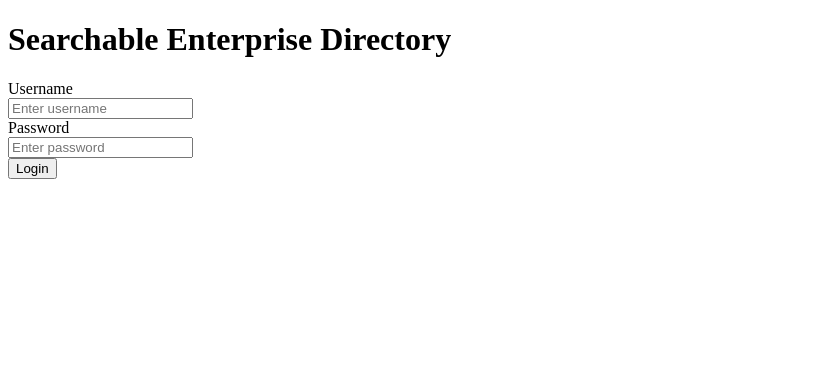
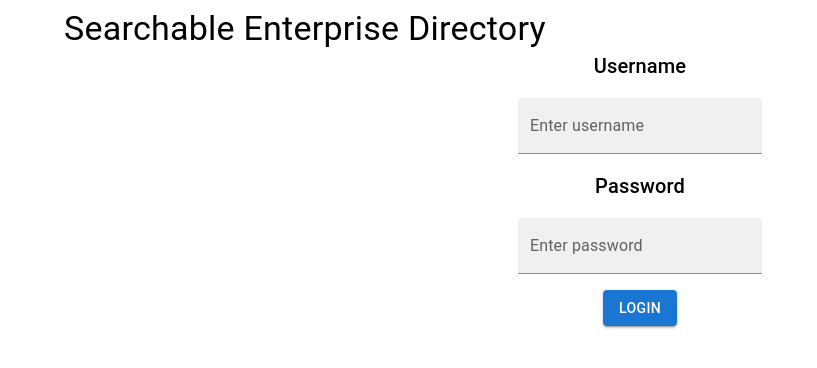
Before and after one commit to bmnw/EDP-capstone-project, a React (Vite) app in the folder react/: page / in a window 1280 px wide. Shown: the top 368 px of the page, without its empty margins (0-817 px from the left). Built offline with nearby package versions, Linux system fonts and the light colour scheme.

Commit message:
installs MUI, updates Login page styling

```diff
--- a/react/package.json
+++ b/react/package.json
@@ -10,6 +10,10 @@
     "preview": "vite preview"
   },
   "dependencies": {
+    "@emotion/react": "^11.11.3",
+    "@emotion/styled": "^11.11.0",
+    "@mui/material": "^5.15.9",
+    "@mui/system": "^5.15.9",
     "react": "^18.2.0",
     "react-dom": "^18.2.0",
     "react-router-dom": "^6.22.0"
--- a/react/src/App.jsx
+++ b/react/src/App.jsx
@@ -4,12 +4,14 @@ import { Routes, Route, BrowserRouter } from "react-router-dom";
 import Search from "./components/Search";
 import Login from "./components/Login";
 import Profile from "./components/Profile";
+import Container from "@mui/material/Container";
+import Typography from "@mui/material/Typography";
 
 function App() {
   const [userData, setUserData] = useState({});
   return (
-    <div>
-      <h1>Searchable Enterprise Directory</h1>
+    <Container>
+      <Typography variant='h4'>Searchable Enterprise Directory</Typography>
       <BrowserRouter>
         <Routes>
           <Route path="/search" element={<Search userData={userData} />} />
@@ -24,7 +26,7 @@ function App() {
           <Route path="/" element={<Login />} />
         </Routes>
       </BrowserRouter>
-    </div>
+    </Container>
   );
 }
 
--- a/react/src/components/Login.jsx
+++ b/react/src/components/Login.jsx
@@ -1,11 +1,14 @@
 import React from "react";
-import { useState, useEffect } from "react";
-import { useParams } from "react-router-dom";
+import { useState } from "react";
 import { useNavigate } from "react-router";
+import TextField from "@mui/material/TextField";
+import Button from "@mui/material/Button";
+import Grid from "@mui/material/Grid";
+import Typography from "@mui/material/Typography";
 
 const url = new URL("http://localhost:4000/login/");
 
-function Login({userData, setUserData}) {
+function Login({ userData, setUserData }) {
   const navigate = useNavigate();
   const [username, setUsername] = useState("");
   const [password, setPassword] = useState("");
@@ -14,46 +17,51 @@ function Login({userData, setUserData}) {
     fetch(url + username)
       .then(async (response) => await response.json())
       .then(async (data) => {
-        if(password === data.password){
+        if (password === data.password) {
           setUserData(data);
-          navigate('/search');
-        } else{
-          alert('Invalid login credentials. Please try again.');
+          navigate("/search");
+        } else {
+          alert("Invalid login credentials. Please try again.");
         }
       });
   };
 
-  // const login = async () => {
-  //   try {
-  //     console.log("login");
-  //   } catch (e) {
-  //     alert(e);
-  //   }
-  // };
-
   return (
-    <div className="login">
-      <label>Username</label>
-      <div>
-        <input
-          type="text"
-          placeholder="Enter username"
+    <Grid
+      container
+      spacing={2}
+      direction="column"
+      alignItems="center"
+      justifyContent="center"
+    >
+      <Grid item>
+        <Typography variant='h6'>Username</Typography>
+      </Grid>
+      <Grid item>
+        <TextField
+          label="Enter username"
+          variant="filled"
           value={username}
           onChange={(e) => setUsername(e.target.value)}
         />
-      </div>
-      <label>Password</label>
-      <div>
-        <input
-          type="password"
-          className="form-control"
-          placeholder="Enter password"
+      </Grid>
+      <Grid item>
+        <Typography variant='h6'>Password</Typography>
+      </Grid>
+      <Grid item>
+        <TextField
+          label="Enter password"
+          variant="filled"
           value={password}
           onChange={(e) => setPassword(e.target.value)}
         />
-      </div>
-      <button onClick={() => getUser(username)}>Login</button>
-    </div>
+      </Grid>
+      <Grid item>
+        <Button variant="contained" onClick={() => getUser(username)}>
+          Login
+        </Button>
+      </Grid>
+    </Grid>
   );
 }
 export default Login;
```
Also changed, not shown: 1 other file (tests, documents, lock files or other folders).
